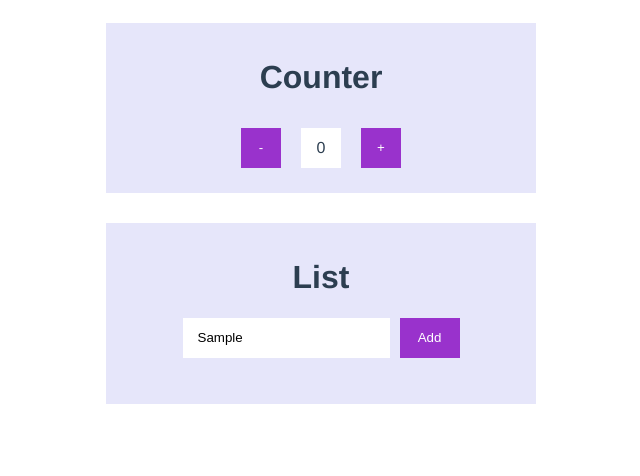
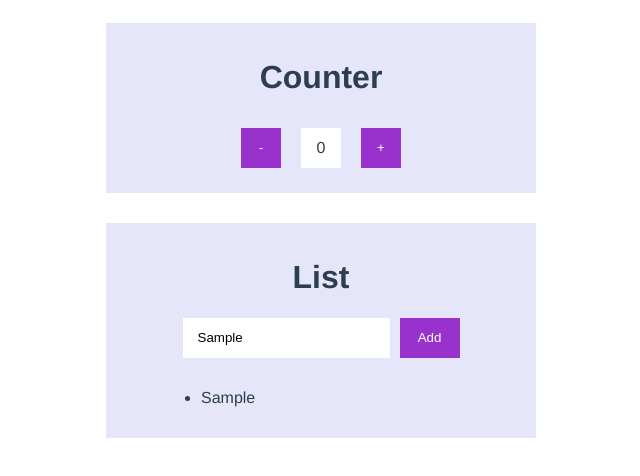
Before and after one commit to jpacsai/my-first-vue-app, a Vue app: page / in a window 1280 px wide. Both pictures are taken after typing "Sample" into the empty fields and a click on the button "Add". Shown: the top 476 px of the page, without its empty margins (319-959 px from the left). Built offline with nearby package versions, Linux system fonts and the light colour scheme.

Commit message:
feat: add input to list

```diff
--- a/src/components/List.vue
+++ b/src/components/List.vue
@@ -5,7 +5,11 @@
         <input type="text" v-model='listItem'>
         <button type='submit'>Add</button>
     </form>
-    <ul id='list'></ul>
+    <ul id='list'>
+		<li v-for="l in list">
+    		{{ l }}
+  		</li>
+	</ul>
   </div>
 </template>
 
@@ -53,4 +57,15 @@ button {
   background-color: darkorchid;
   color: white;
 }
+
+ul {
+	width: 50%;
+	margin-left: 40px;
+}
+
+li {
+	text-align: left;
+	margin: 5px auto;
+}
+
 </style>
```
